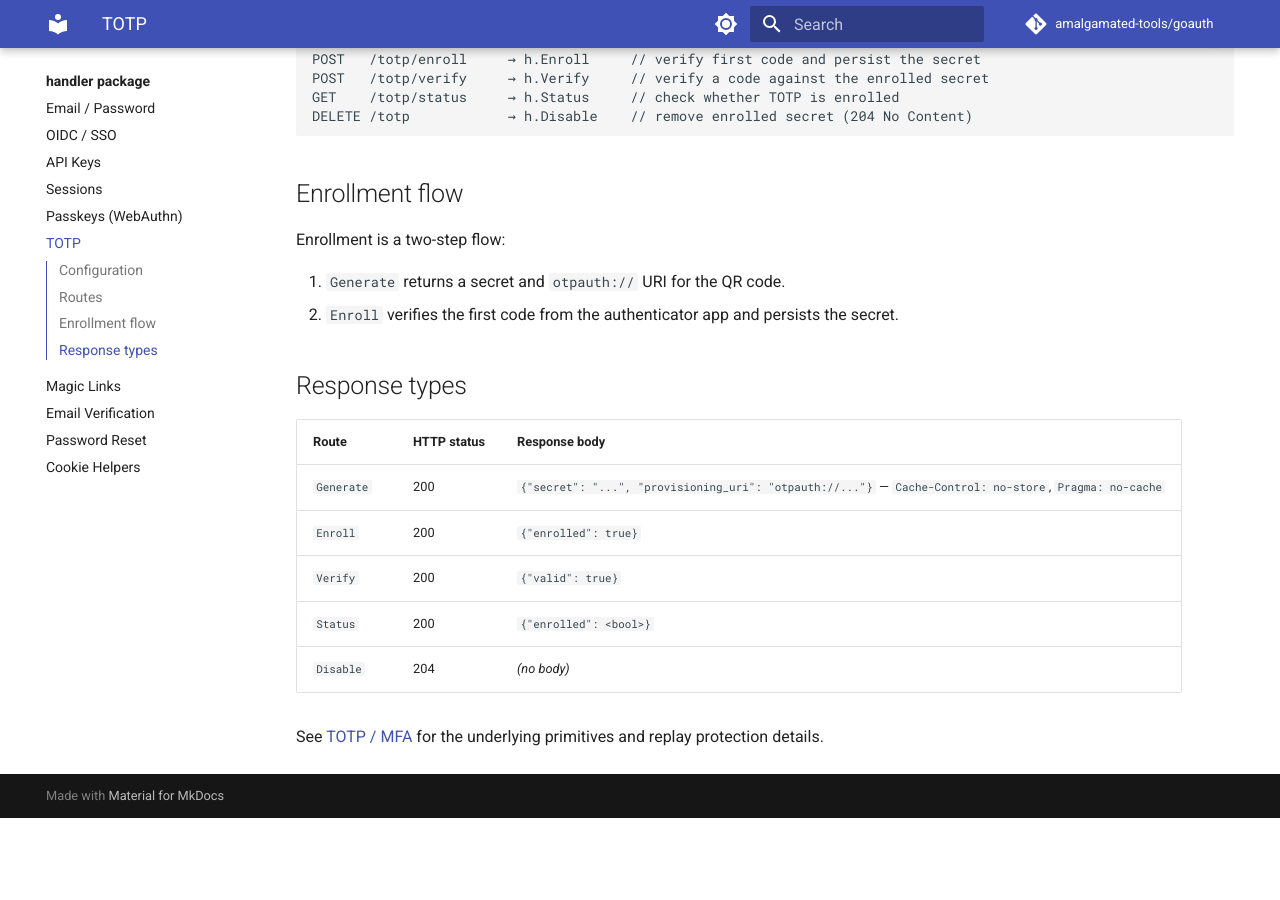
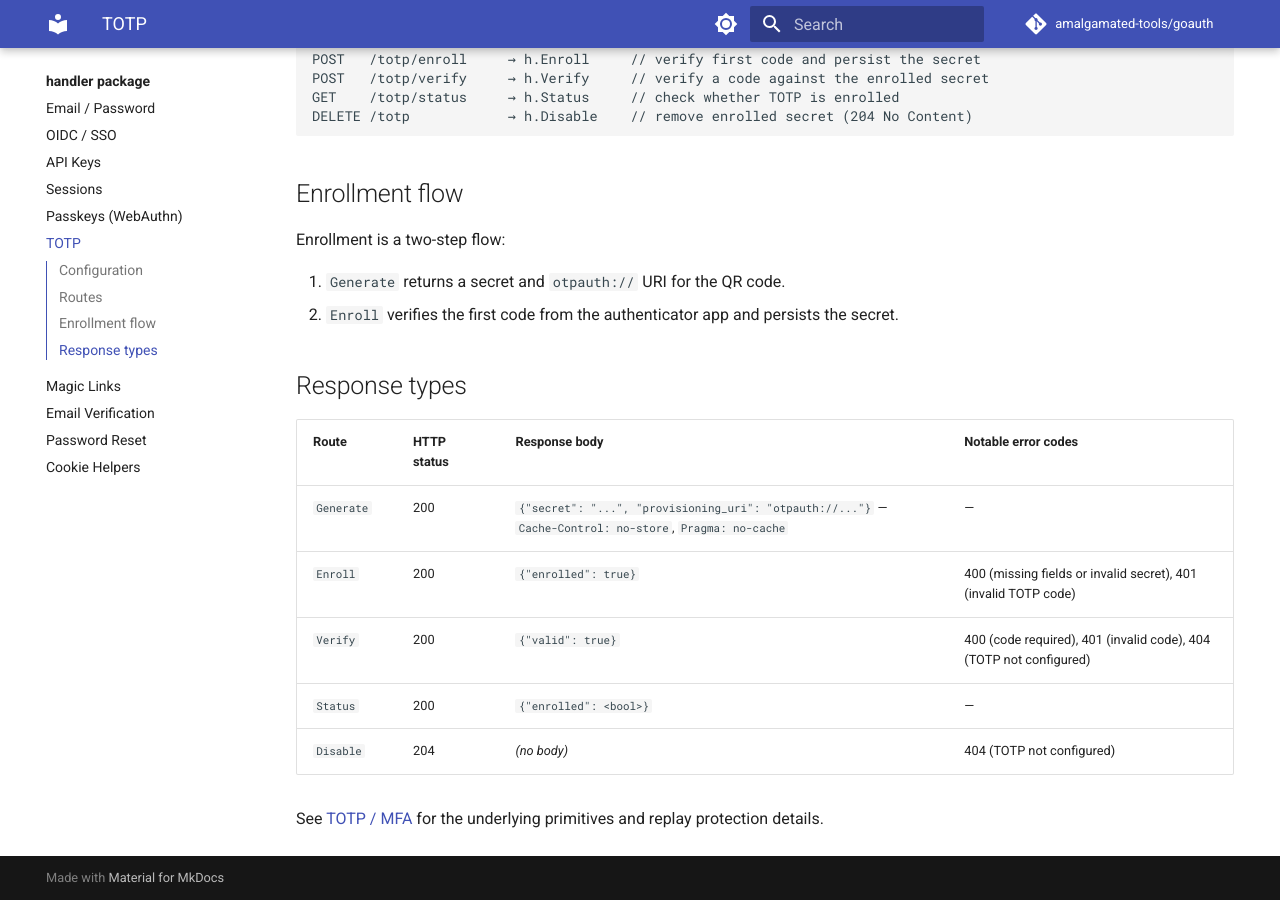
Before and after one commit to amalgamated-tools/goauth, an MkDocs documentation site: the page built from docs/handler/totp.md, in a window 1280 px wide and 900 px high, scrolled down 592 px. Built offline with MkDocs 1.6.1 and Material for MkDocs 9.7.7, drawn with Linux system fonts in a browser that asks for light colours; comment, search, counter and statistics services are not loaded; before the commit the page ends 1410 px from its top, so only the background shows below that.

Commit message:
docs: add missing HTTP status code tables to handler reference pages (#135)
* docs: add missing HTTP status code tables to handler docs

Add HTTP status code tables to five handler reference pages that were
lacking them, matching the previous pattern established in auth.md and
api-keys.md:

- handler/sessions.md: List (200), Revoke (204/400/404), RevokeAll (204)
- handler/email-verification.md: SendVerification (200/400), VerifyEmail (200/400)
- handler/magic-links.md: RequestMagicLink (200/400/503), VerifyMagicLink (200/400/401)
- handler/password-reset.md: RequestReset (200/400/429), ResetPassword (200/400)
- handler/totp.md: expand response table with error codes for Enroll (400/401),
  Verify (400/401/404), and Disable (404)

All status codes verified against the corresponding handler source files.

Co-authored-by: Copilot <223556219+Copilot@users.noreply.github.com>

* docs: fix 401 consistency in sessions table and clarify password-reset enumeration note

---------

Co-authored-by: github-actions[bot] <41898282+github-actions[bot]@users.noreply.github.com>
Co-authored-by: Copilot <223556219+Copilot@users.noreply.github.com>
Co-authored-by: Patrick Veverka <veverkap@users.noreply.github.com>

```diff
--- a/docs/handler/totp.md
+++ b/docs/handler/totp.md
@@ -34,12 +34,12 @@ Enrollment is a two-step flow:
 
 ## Response types
 
-| Route | HTTP status | Response body |
-|---|---|---|
-| `Generate` | 200 | `{"secret": "...", "provisioning_uri": "otpauth://..."}` — `Cache-Control: no-store`, `Pragma: no-cache` |
-| `Enroll` | 200 | `{"enrolled": true}` |
-| `Verify` | 200 | `{"valid": true}` |
-| `Status` | 200 | `{"enrolled": <bool>}` |
-| `Disable` | 204 | *(no body)* |
+| Route | HTTP status | Response body | Notable error codes |
+|---|---|---|---|
+| `Generate` | 200 | `{"secret": "...", "provisioning_uri": "otpauth://..."}` — `Cache-Control: no-store`, `Pragma: no-cache` | — |
+| `Enroll` | 200 | `{"enrolled": true}` | 400 (missing fields or invalid secret), 401 (invalid TOTP code) |
+| `Verify` | 200 | `{"valid": true}` | 400 (code required), 401 (invalid code), 404 (TOTP not configured) |
+| `Status` | 200 | `{"enrolled": <bool>}` | — |
+| `Disable` | 204 | *(no body)* | 404 (TOTP not configured) |
 
 See [TOTP / MFA](../auth/totp.md) for the underlying primitives and replay protection details.
```
Also changed, not shown: docs/handler/email-verification.md (+9 -0 lines), docs/handler/magic-links.md (+9 -0 lines), docs/handler/password-reset.md (+9 -0 lines), docs/handler/sessions.md (+8 -0 lines).
